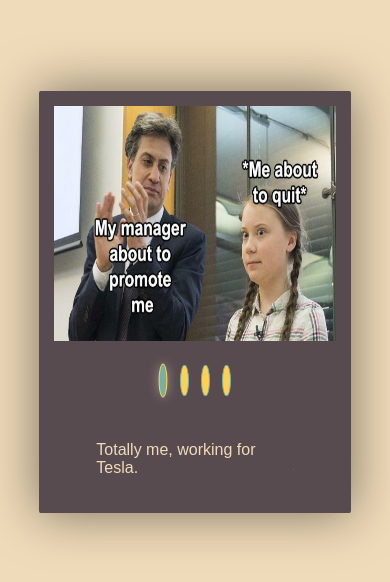
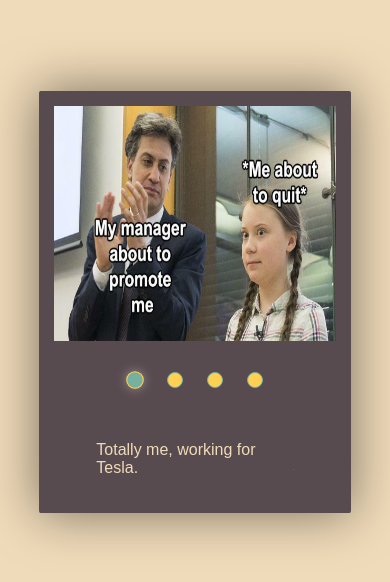
Before and after one commit to Leonid-Niselovsky/cssMemSlider, a plain HTML site: page cssMemSlider/index.html in a window 390 px wide. Shown: the part 120-702 px from the top of the page. Drawn offline with Linux system fonts and the light colour scheme.

Commit message:
refact: change controls size to em (Thu, May 19, 2022 10:28:06 AM)

```diff
--- a/cssMemSlider/style.css
+++ b/cssMemSlider/style.css
@@ -53,7 +53,7 @@ body {
   flex-direction: row;
   justify-content: space-around;
   align-items: center;
-  width: 30%;
+  width: 20em;
   height: 100%;
 }
 .dots label {
@@ -69,8 +69,8 @@ body {
 }
 
 .label-span {
-  width: 50%;
-  height: 50%;
+  width: 2rem;
+  height: 2rem;
   border: 1px solid #78b0a0;
   border-radius: 50%;
   background-color: #ffd152;
@@ -206,6 +206,12 @@ body {
   .wrapper {
     height: 60%;
   }
+  .dots {
+    width: 10em;
+  }
+  .label-span {
+    width: 1rem;
+    height: 1rem;
 }
 
 @media screen and (max-width: 400px) {
```
